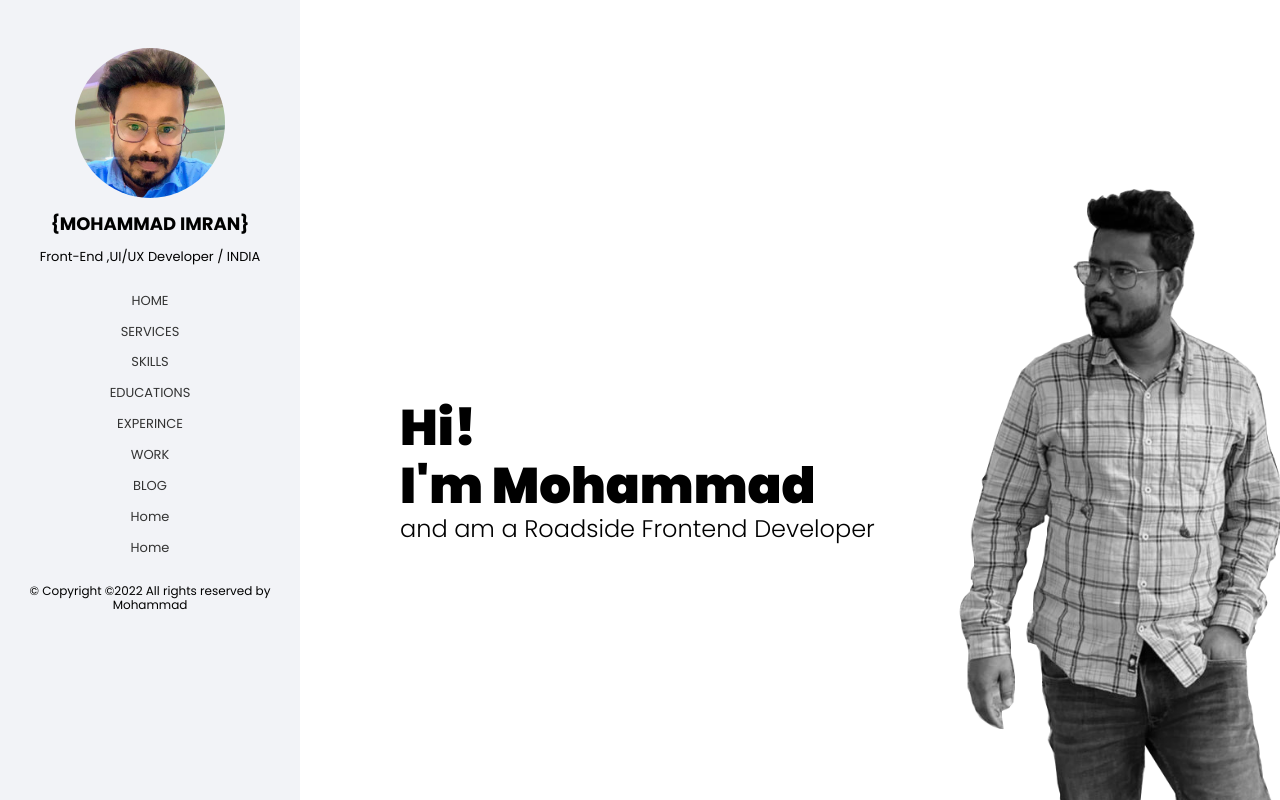
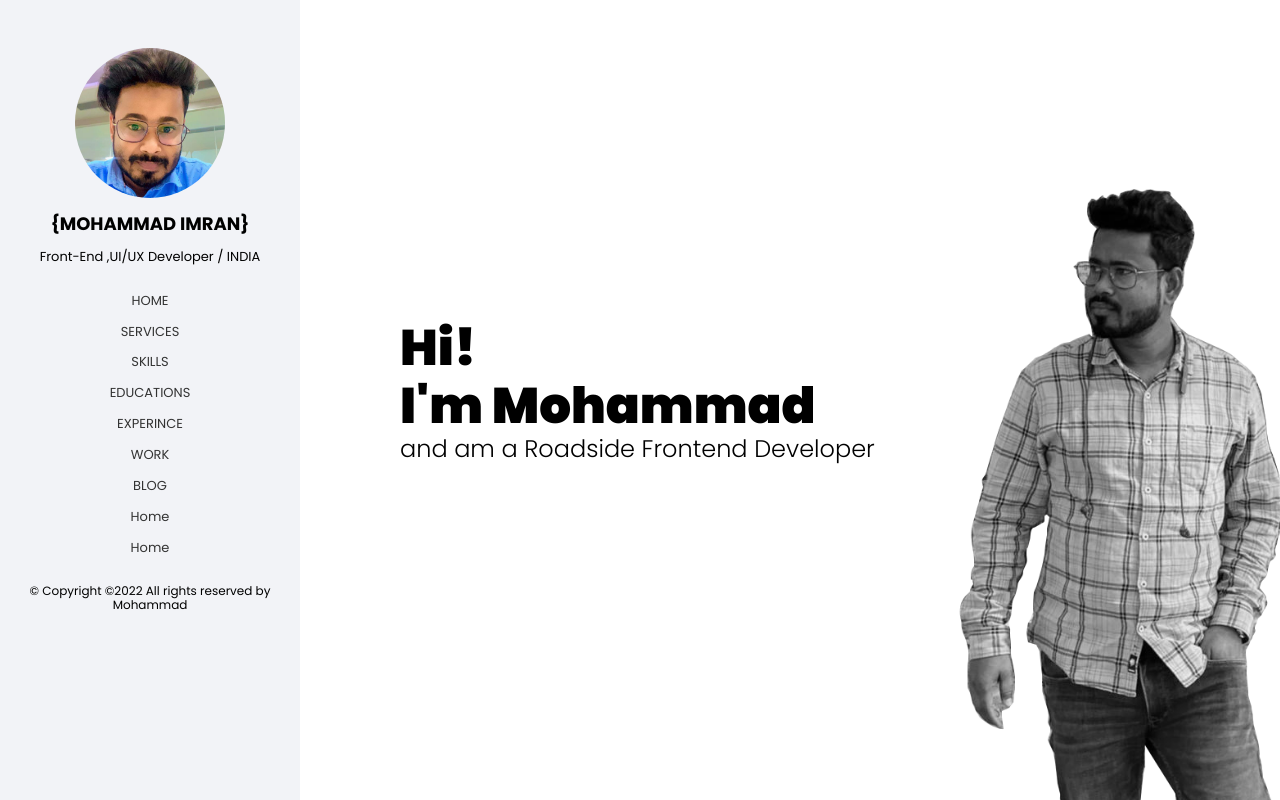
Before and after one commit to imran7358/imranFrontend, a plain HTML site: page index.html in a window 1280 px wide. Drawn offline with Linux system fonts and the light colour scheme.

Commit message:
Design
Signed-off-by: imran7358 <shaikhmiran@gmail.com>

```diff
--- a/css/style.css
+++ b/css/style.css
@@ -54,4 +54,4 @@ left: 0;}
 .about-im{font-size: 50px;font-weight: 900;margin: 0;}
 .about-im span{display: block;}
 .about-info h2{font-weight: 300;}
-.about-info{position: absolute;top:50%}
+.about-info{position: absolute;top:40%}
```
